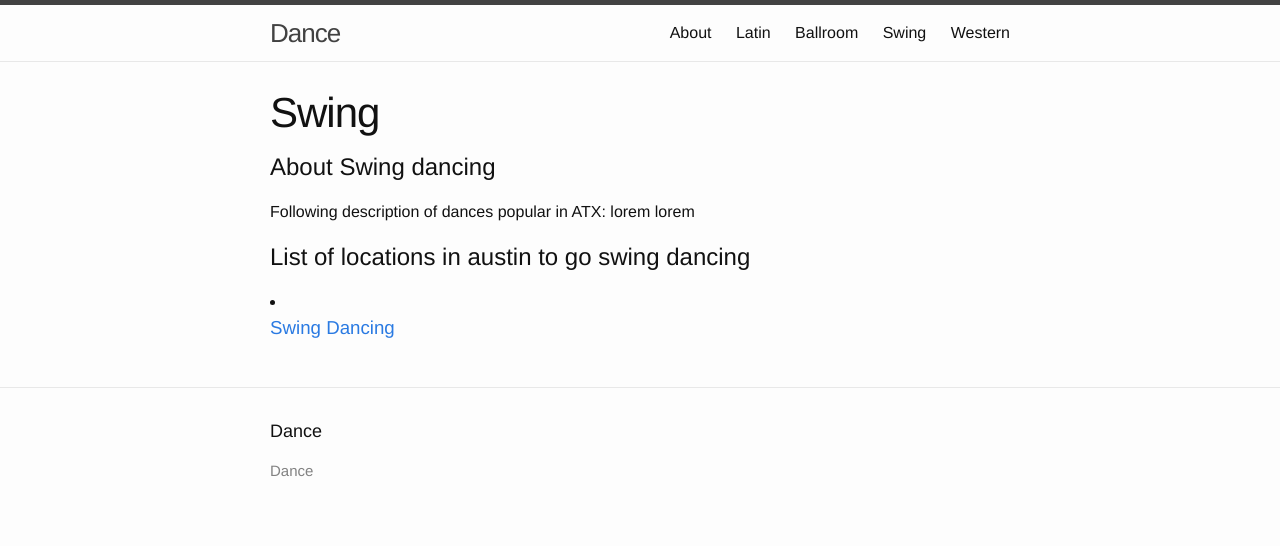
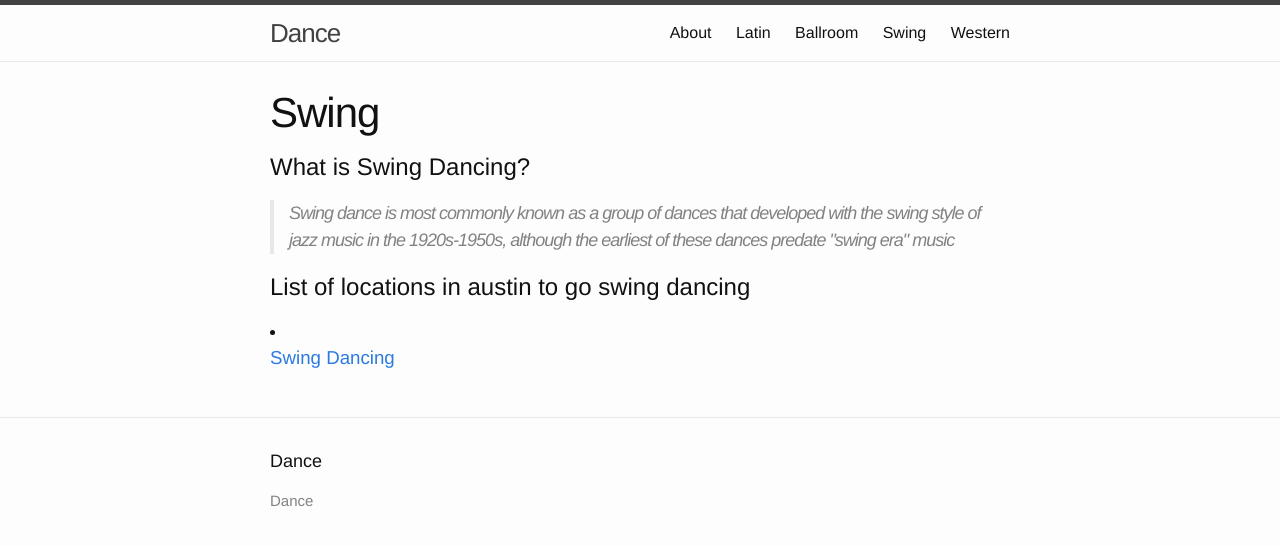
Before and after one commit to honeyjive/dance, a Jekyll site: the page built from swing/index.html, in a window 1280 px wide. Shown: the top 546 px of the page. Built offline with Jekyll 4.4.1, drawn with Linux system fonts in a browser that asks for light colours.

Commit message:
adding content

```diff
--- a/swing/index.html
+++ b/swing/index.html
@@ -4,11 +4,10 @@ title: Swing
 permalink: /swing/
 ---
 
-<h2>About Swing dancing</h2>
-<p>Following description of dances popular in ATX:
-
-lorem lorem</p>
-
+<h2>What is Swing Dancing?</h2>
+<blockquote cite="https://en.wikipedia.org/wiki/Swing_(dance)">
+	<p>Swing dance is most commonly known as a group of dances that developed with the swing style of jazz music in the 1920s-1950s, although the earliest of these dances predate "swing era" music</p>
+</blockquote>
 
 <h2>List of locations in austin to go swing dancing</h2>
 
```
